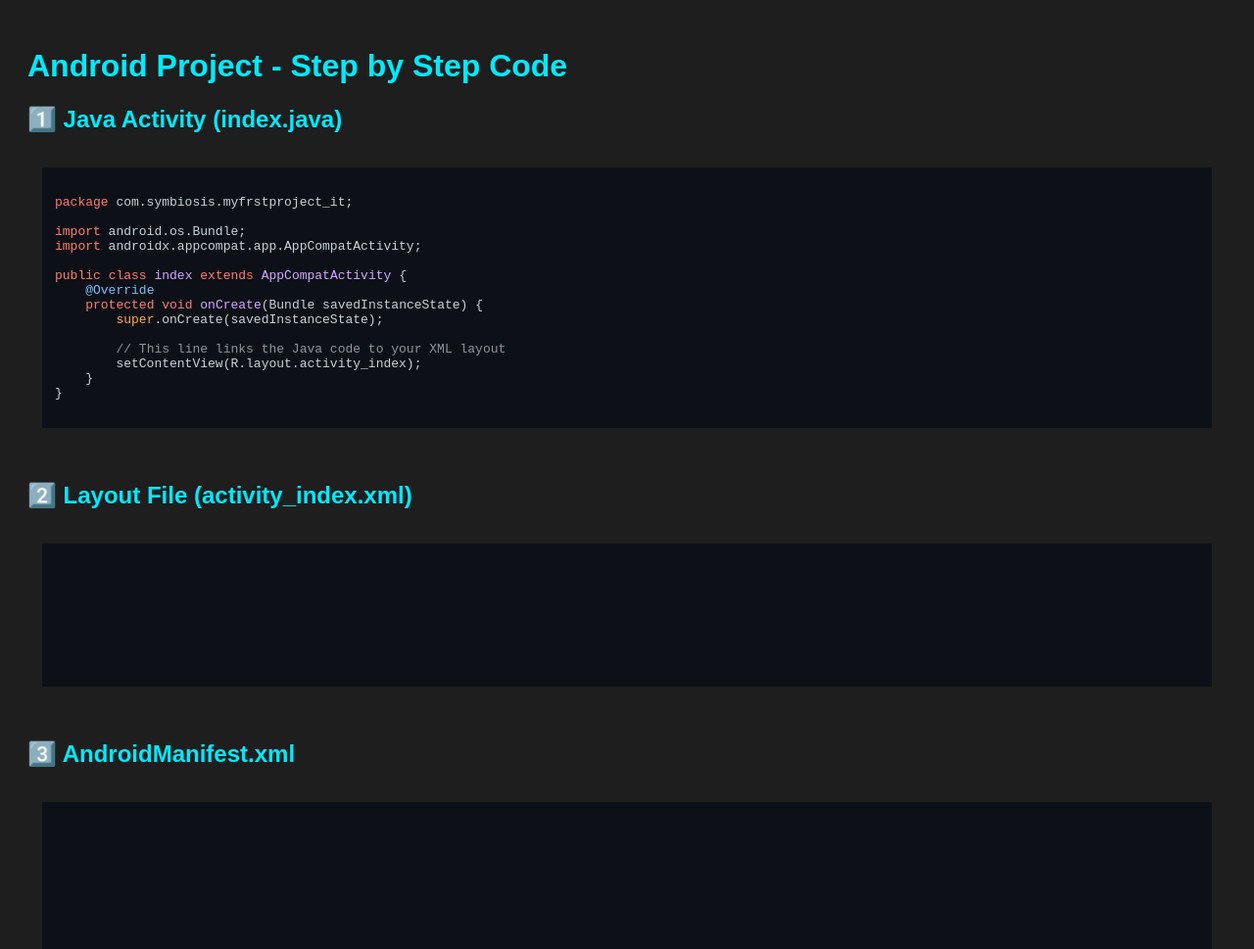
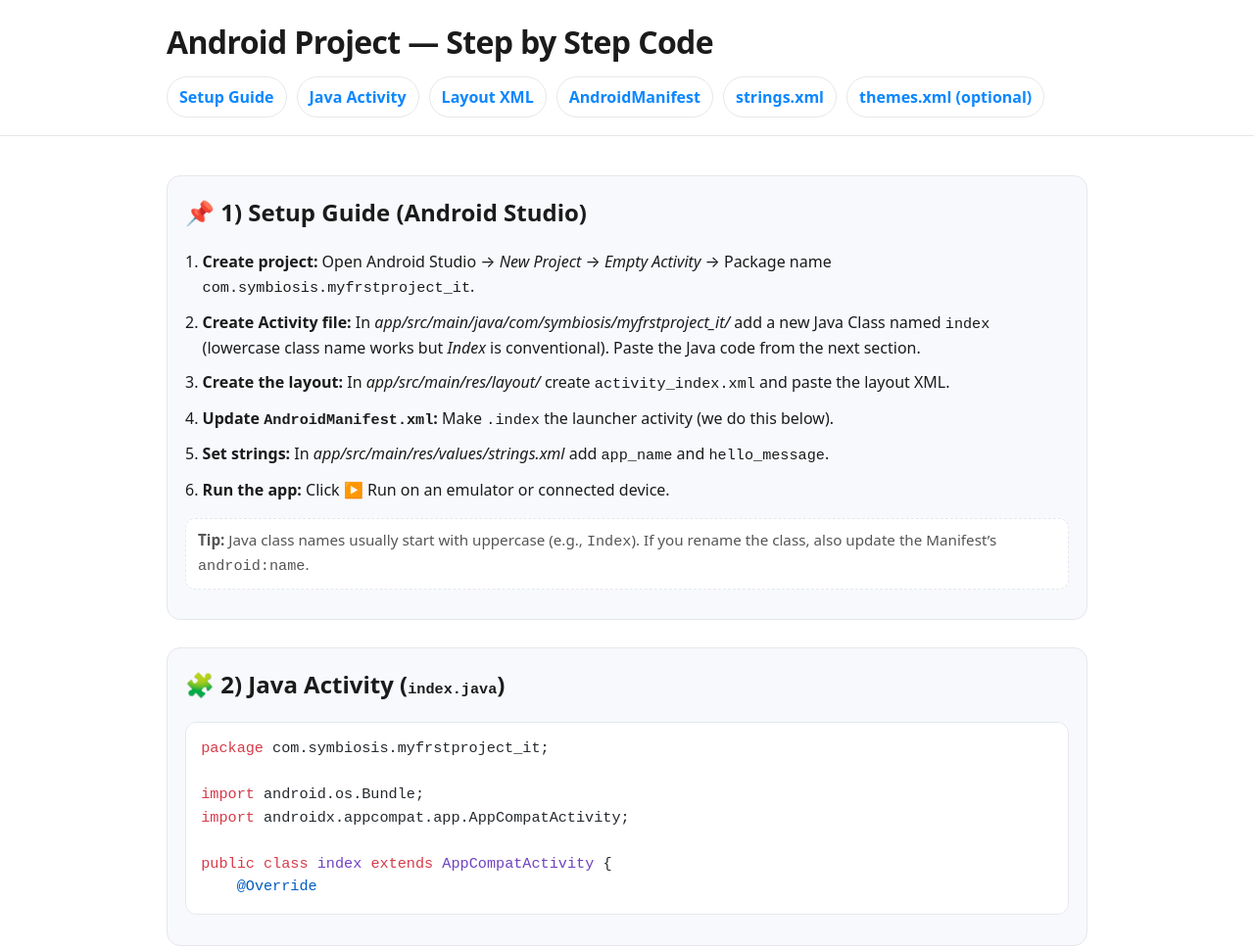
Before and after one commit to gebrehiwot/androidApp, a plain HTML site: page index.html in a window 1280 px wide. Shown: the top 969 px of the page at 98% size. Drawn offline with nearby package versions, Linux system fonts and the light colour scheme.

Commit message:
index.html

```diff
--- a/index.html
+++ b/index.html
@@ -1,126 +1,115 @@
 <!DOCTYPE html>
 <html lang="en">
 <head>
-    <meta charset="UTF-8">
-    <title>Android Project - Step by Step Code</title>
+  <meta charset="UTF-8" />
+  <title>Android Project — Step by Step</title>
 
-    <!-- Pretty Code Highlighting -->
+  <!-- Highlight.js (Light Theme) -->
   <link rel="stylesheet"
-          href="https://cdnjs.cloudflare.com/ajax/libs/highlight.js/11.7.0/styles/github-dark.min.css">
-    <script src="https://cdnjs.cloudflare.com/ajax/libs/highlight.js/11.7.0/highlight.min.js"></script>
-    <script>hljs.highlightAll();</script>
+        href="https://cdnjs.cloudflare.com/ajax/libs/highlight.js/11.9.0/styles/github.min.css">
+  <script src="https://cdnjs.cloudflare.com/ajax/libs/highlight.js/11.9.0/highlight.min.js"></script>
+  <script>window.addEventListener('DOMContentLoaded', () => hljs.highlightAll());</script>
 
   <style>
+    :root {
+      --bg: #ffffff;
+      --text: #1b1b1b;
+      --muted: #555;
+      --accent: #0b87ff;
+      --card: #f7f9fc;
+      --border: #e5e7eb;
+      --radius: 14px;
+    }
+    * { box-sizing: border-box; }
     body {
-            font-family: Arial, sans-serif;
-            background: #1e1e1e;
-            color: white;
-            padding: 20px;
+      margin: 0;
+      background: var(--bg);
+      color: var(--text);
+      font-family: system-ui, -apple-system, Segoe UI, Roboto, Helvetica, Arial, "Apple Color Emoji",
+        "Segoe UI Emoji", "Segoe UI Symbol";
+      line-height: 1.55;
     }
-        h1, h2 {
-            color: #00eaff;
+    header {
+      position: sticky; top: 0; z-index: 10;
+      background: #fff8;
+      backdrop-filter: saturate(1.2) blur(8px);
+      border-bottom: 1px solid var(--border);
+    }
+    .wrap { max-width: 980px; margin: 0 auto; padding: 18px 20px; }
+    h1 { margin: 0; font-weight: 800; letter-spacing: -0.02em; }
+    main.wrap { padding-top: 22px; }
+    nav {
+      display: flex; gap: 10px; flex-wrap: wrap; margin-top: 10px;
+    }
+    nav a {
+      text-decoration: none; color: var(--accent); font-weight: 600;
+      border: 1px solid var(--border); padding: 8px 12px; border-radius: 999px;
+      background: white;
     }
     .section {
-            margin-bottom: 40px;
+      background: var(--card);
+      border: 1px solid var(--border);
+      border-radius: var(--radius);
+      padding: 18px;
+      margin: 18px 0 28px;
+    }
+    .section h2 { margin-top: 0; }
+    .tip {
+      font-size: 0.95rem; color: var(--muted);
+      background: #fff; border: 1px dashed var(--border);
+      padding: 10px 12px; border-radius: 10px; margin: 12px 0;
     }
     pre {
-            border-radius: 10px;
-            padding: 15px;
+      overflow-x: auto;
+      border-radius: 12px;
+      border: 1px solid var(--border);
     }
+    code { font-size: 0.95rem; }
+    ol.step { padding-left: 1.1rem; }
+    ol.step > li { margin: 10px 0; }
+    footer { color: var(--muted); font-size: 0.95rem; margin: 40px 0 20px; }
   </style>
 </head>
 <body>
 
-<h1>Android Project - Step by Step Code</h1>
+<header>
+  <div class="wrap">
+    <h1>Android Project — Step by Step Code</h1>
+    <nav>
+      <a href="#setup">Setup Guide</a>
+      <a href="#java">Java Activity</a>
+      <a href="#layout">Layout XML</a>
+      <a href="#manifest">AndroidManifest</a>
+      <a href="#strings">strings.xml</a>
+      <a href="#themes">themes.xml (optional)</a>
+    </nav>
+  </div>
+</header>
 
-<!-- 1. JAVA ACTIVITY -->
-<div class="section">
-    <h2>1️⃣ Java Activity (index.java)</h2>
-    <pre><code class="language-java">
-package com.symbiosis.myfrstproject_it;
+<main class="wrap">
+  <!-- STEP-BY-STEP SETUP -->
+  <section id="setup" class="section">
+    <h2>📌 1) Setup Guide (Android Studio)</h2>
+    <ol class="step">
+      <li><strong>Create project:</strong> Open Android Studio → <em>New Project</em> → <em>Empty Activity</em> → Package name <code>com.symbiosis.myfrstproject_it</code>.</li>
+      <li><strong>Create Activity file:</strong> In <em>app/src/main/java/com/symbiosis/myfrstproject_it/</em> add a new Java Class named <code>index</code> (lowercase class name works but <em>Index</em> is conventional). Paste the Java code from the next section.</li>
+      <li><strong>Create the layout:</strong> In <em>app/src/main/res/layout/</em> create <code>activity_index.xml</code> and paste the layout XML.</li>
+      <li><strong>Update <code>AndroidManifest.xml</code>:</strong> Make <code>.index</code> the launcher activity (we do this below).</li>
+      <li><strong>Set strings:</strong> In <em>app/src/main/res/values/strings.xml</em> add <code>app_name</code> and <code>hello_message</code>.</li>
+      <li><strong>Run the app:</strong> Click ▶️ Run on an emulator or connected device.</li>
+    </ol>
+    <div class="tip">
+      <strong>Tip:</strong> Java class names usually start with uppercase (e.g., <code>Index</code>). If you rename the class, also update the Manifest’s <code>android:name</code>.
+    </div>
+  </section>
+
+  <!-- JAVA -->
+  <section id="java" class="section">
+    <h2>🧩 2) Java Activity (<code>index.java</code>)</h2>
+    <pre><code class="language-java">package com.symbiosis.myfrstproject_it;
 
 import android.os.Bundle;
 import androidx.appcompat.app.AppCompatActivity;
 
 public class index extends AppCompatActivity {
     @Override
-    protected void onCreate(Bundle savedInstanceState) {
-        super.onCreate(savedInstanceState);
-
-        // This line links the Java code to your XML layout
-        setContentView(R.layout.activity_index);
-    }
-}
-    </code></pre>
-</div>
-
-<!-- 2. XML LAYOUT -->
-<div class="section">
-    <h2>2️⃣ Layout File (activity_index.xml)</h2>
-    <pre><code class="language-xml">
-<?xml version="1.0" encoding="utf-8"?>
-<RelativeLayout xmlns:android="http://schemas.android.com/apk/res/android"
-    android:layout_width="match_parent"
-    android:layout_height="match_parent">
-
-    <TextView
-        android:id="@+id/myTextView"
-        android:layout_width="wrap_content"
-        android:layout_height="wrap_content"
-        android:text="@string/hello_message" />
-
-</RelativeLayout>
-    </code></pre>
-</div>
-
-<!-- 3. ANDROID MANIFEST -->
-<div class="section">
-    <h2>3️⃣ AndroidManifest.xml</h2>
-    <pre><code class="language-xml">
-<?xml version="1.0" encoding="utf-8"?>
-<manifest xmlns:android="http://schemas.android.com/apk/res/android"
-    xmlns:tools="http://schemas.android.com/tools">
-
-    <application
-        android:allowBackup="true"
-        android:dataExtractionRules="@xml/data_extraction_rules"
-        android:fullBackupContent="@xml/backup_rules"
-        android:icon="@mipmap/ic_launcher"
-        android:label="@string/app"
-        android:roundIcon="@mipmap/ic_launcher_round"
-        android:supportsRtl="true"
-        android:theme="@style/Theme.MyFrstProjectIT">
-
-        <activity android:name=".MainActivity"
-            android:exported="false" />
-
-        <activity android:name=".index"
-            android:exported="true"
-            android:theme="@style/Theme.MyFrstProjectIT">
-
-            <intent-filter>
-                <action android:name="android.intent.action.MAIN                <category android:name="android.intent.category.LAUNCHER" />
-            </intent-filter>
-
-        </activity>
-
-    </application>
-
-</manifest>
-    </code></pre>
-</div>
-
-<!-- 4. STRINGS.XML -->
-<div class="section">
-    <h2>4️⃣ strings.xml</h2>
-    <pre><code class="language-xml">
-<resources>
-    <string name="app_name">My Frst Project-IT</string>
-    <string name="action_settings">Settings</string>
-    <string name="hello_message">Hello from Android!</string>
-</resources>
-    </code></pre>
-</div>
-
-</body>
-</html>
```
Lines whose indentation alone changed are shown as unchanged.
